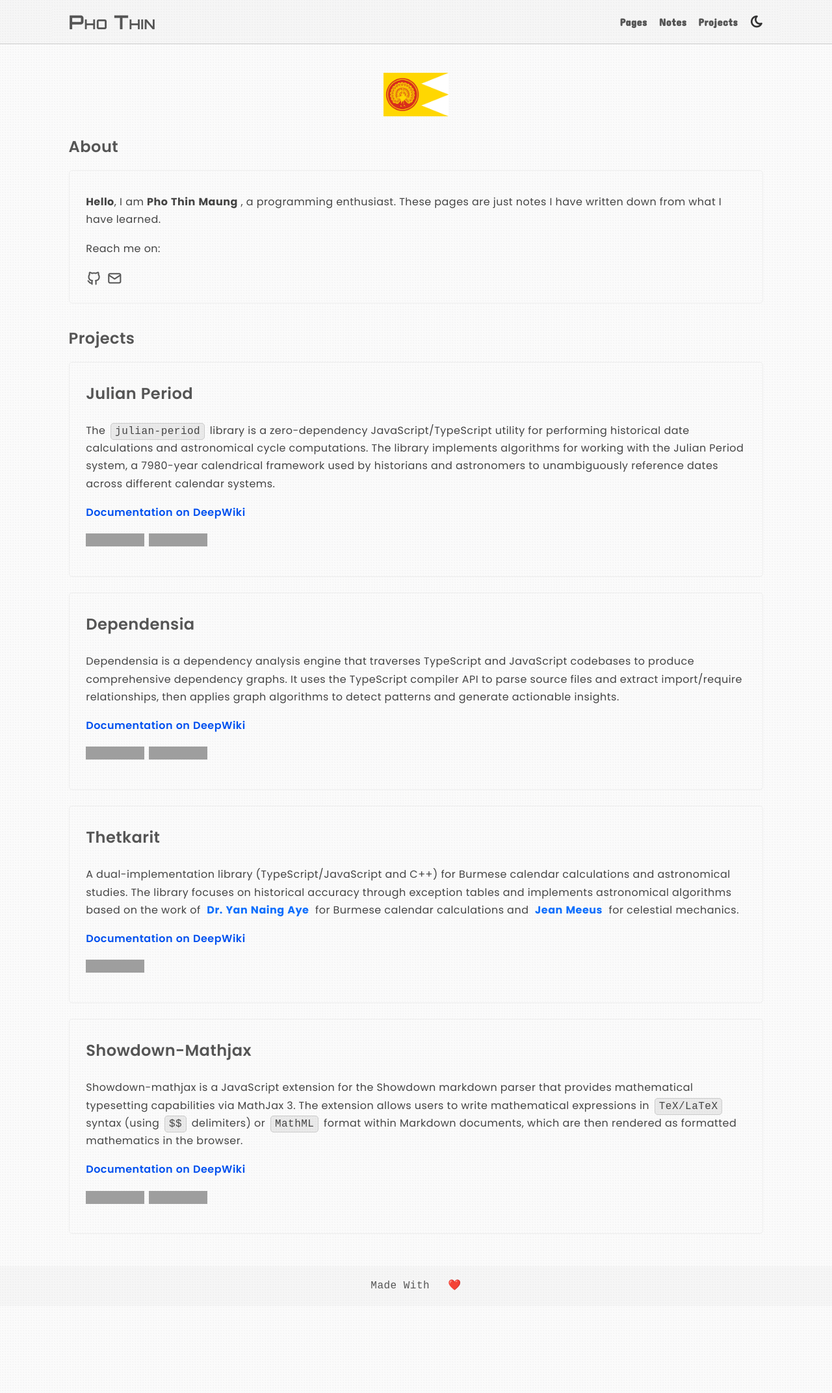
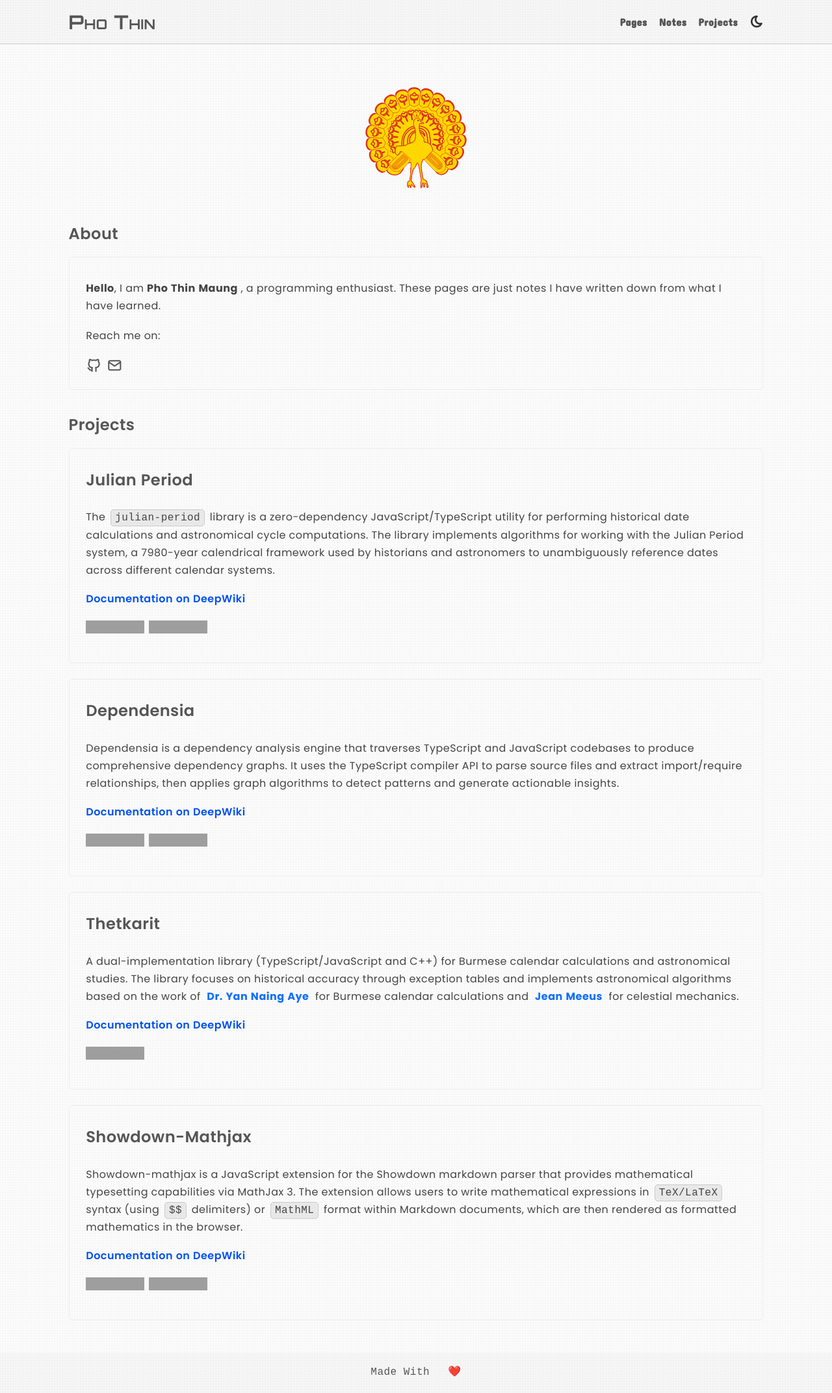
Before and after one commit to phothinmg/ptm, a Jekyll site: the page built from app/index.html, in a window 1280 px wide. Shown: the whole page at 65% size. Built offline with Jekyll 4.4.1, drawn with Linux system fonts in a browser that asks for light colours; some web fonts are replaced; a script that is not in the unit is left out; before the commit the page ends 2010 px from its top, so only the background shows below that; grey boxes are pictures that could not be loaded.

Commit message:
modified:   app/_includes/about.html

```diff
--- a/app/_includes/about.html
+++ b/app/_includes/about.html
@@ -1,10 +1,5 @@
 <div style="display: flex; align-items: center; justify-content: center">
-  <img
-    src="/assets/images/flag.webp"
-    alt="dadson"
-    width="100px"
-    height="auto"
-  />
+  <img src="/assets/images/kadown.svg" alt="dadson" />
 </div>
 
 <h3>About</h3>
--- a/app/_layouts/default.html
+++ b/app/_layouts/default.html
@@ -1,10 +1,204 @@
 <!DOCTYPE html>
-<html lang="en" class="dark">
+<html lang="en">
   <head>
     <meta charset="utf-8" />
     <meta name="viewport" content="width=device-width, initial-scale=1.0" />
     <meta name="description" content="Personal Site" />
     <meta http-equiv="Cache-control" content="max-age=604800" />
+    <!-- Fonts Preload -->
+    <!-- noto myanmar -->
+    <link
+      rel="preload"
+      href="/assets/css/fonts/noto_mm/normal_100.woff2"
+      as="font"
+      type="font/woff2"
+      crossorigin
+    />
+    <link
+      rel="preload"
+      href="/assets/css/fonts/noto_mm/normal_200.woff2"
+      as="font"
+      type="font/woff2"
+      crossorigin
+    />
+    <link
+      rel="preload"
+      href="/assets/css/fonts/noto_mm/normal_300.woff2"
+      as="font"
+      type="font/woff2"
+      crossorigin
+    />
+    <link
+      rel="preload"
+      href="/assets/css/fonts/noto_mm/normal_400.woff2"
+      as="font"
+      type="font/woff2"
+      crossorigin
+    />
+    <link
+      rel="preload"
+      href="/assets/css/fonts/noto_mm/normal_500.woff2"
+      as="font"
+      type="font/woff2"
+      crossorigin
+    />
+    <link
+      rel="preload"
+      href="/assets/css/fonts/noto_mm/normal_600.woff2"
+      as="font"
+      type="font/woff2"
+      crossorigin
+    />
+    <link
+      rel="preload"
+      href="/assets/css/fonts/noto_mm/normal_700.woff2"
+      as="font"
+      type="font/woff2"
+      crossorigin
+    />
+    <link
+      rel="preload"
+      href="/assets/css/fonts/noto_mm/normal_800.woff2"
+      as="font"
+      type="font/woff2"
+      crossorigin
+    />
+    <link
+      rel="preload"
+      href="/assets/css/fonts/noto_mm/normal_900.woff2"
+      as="font"
+      type="font/woff2"
+      crossorigin
+    />
+    <!-- Poppins -->
+    <link
+      rel="preload"
+      href="/assets/css/fonts/poppins/normal_100.woff2"
+      as="font"
+      type="font/woff2"
+      crossorigin
+    />
+    <link
+      rel="preload"
+      href="/assets/css/fonts/poppins/normal_200.woff2"
+      as="font"
+      type="font/woff2"
+      crossorigin
+    />
+    <link
+      rel="preload"
+      href="/assets/css/fonts/poppins/normal_300.woff2"
+      as="font"
+      type="font/woff2"
+      crossorigin
+    />
+    <link
+      rel="preload"
+      href="/assets/css/fonts/poppins/normal_400.woff2"
+      as="font"
+      type="font/woff2"
+      crossorigin
+    />
+    <link
+      rel="preload"
+      href="/assets/css/fonts/poppins/normal_500.woff2"
+      as="font"
+      type="font/woff2"
+      crossorigin
+    />
+    <link
+      rel="preload"
+      href="/assets/css/fonts/poppins/normal_600.woff2"
+      as="font"
+      type="font/woff2"
+      crossorigin
+    />
+    <link
+      rel="preload"
+      href="/assets/css/fonts/poppins/normal_700.woff2"
+      as="font"
+      type="font/woff2"
+      crossorigin
+    />
+    <link
+      rel="preload"
+      href="/assets/css/fonts/poppins/normal_800.woff2"
+      as="font"
+      type="font/woff2"
+      crossorigin
+    />
+    <link
+      rel="preload"
+      href="/assets/css/fonts/poppins/normal_900.woff2"
+      as="font"
+      type="font/woff2"
+      crossorigin
+    />
+    <!-- / italic -->
+    <link
+      rel="preload"
+      href="/assets/css/fonts/poppins/italic_100.woff2"
+      as="font"
+      type="font/woff2"
+      crossorigin
+    />
+    <link
+      rel="preload"
+      href="/assets/css/fonts/poppins/italic_200.woff2"
+      as="font"
+      type="font/woff2"
+      crossorigin
+    />
+    <link
+      rel="preload"
+      href="/assets/css/fonts/poppins/italic_300.woff2"
+      as="font"
+      type="font/woff2"
+      crossorigin
+    />
+    <link
+      rel="preload"
+      href="/assets/css/fonts/poppins/italic_400.woff2"
+      as="font"
+      type="font/woff2"
+      crossorigin
+    />
+    <link
+      rel="preload"
+      href="/assets/css/fonts/poppins/italic_500.woff2"
+      as="font"
+      type="font/woff2"
+      crossorigin
+    />
+    <link
+      rel="preload"
+      href="/assets/css/fonts/poppins/italic_600.woff2"
+      as="font"
+      type="font/woff2"
+      crossorigin
+    />
+    <link
+      rel="preload"
+      href="/assets/css/fonts/poppins/italic_700.woff2"
+      as="font"
+      type="font/woff2"
+      crossorigin
+    />
+    <link
+      rel="preload"
+      href="/assets/css/fonts/poppins/italic_800.woff2"
+      as="font"
+      type="font/woff2"
+      crossorigin
+    />
+    <link
+      rel="preload"
+      href="/assets/css/fonts/poppins/italic_900.woff2"
+      as="font"
+      type="font/woff2"
+      crossorigin
+    />
+    <!-- tabler icons -->
     <link
       rel="preload"
       href="/assets/css/fonts/tabler-icons-outline.woff2"
@@ -21,7 +215,20 @@
     />
     <link rel="preload" href="/assets/css/styles.css" as="style" />
     <link rel="stylesheet" href="/assets/css/styles.css" />
-    <link rel="shortcut icon" href="/assets/favicon.ico" type="image/x-icon" />
+    <link
+      rel="icon"
+      type="image/png"
+      href="/assets/icons/favicon-96x96.png"
+      sizes="96x96"
+    />
+    <link rel="icon" type="image/svg+xml" href="/assets/icons/favicon.svg" />
+    <link rel="shortcut icon" href="/assets/icons/favicon.ico" />
+    <link
+      rel="apple-touch-icon"
+      sizes="180x180"
+      href="/assets/icons/apple-touch-icon.png"
+    />
+    <link rel="manifest" href="/assets/icons/site.webmanifest" />
     {% feed_meta %} {% seo %}
   </head>
   <body>
```
Also changed, not shown: app/assets/icons/apple-touch-icon.png (added), app/assets/icons/favicon-96x96.png (added), app/assets/icons/favicon.ico (added), app/assets/icons/favicon.svg (added), app/assets/icons/site.webmanifest (added), app/assets/icons/web-app-manifest-192x192.png (added), app/assets/icons/web-app-manifest-512x512.png (added), app/assets/images/f.svg (added), app/assets/images/flag.webp (deleted), app/assets/images/kadown.svg (added), app/assets/kadown.ico (added).
